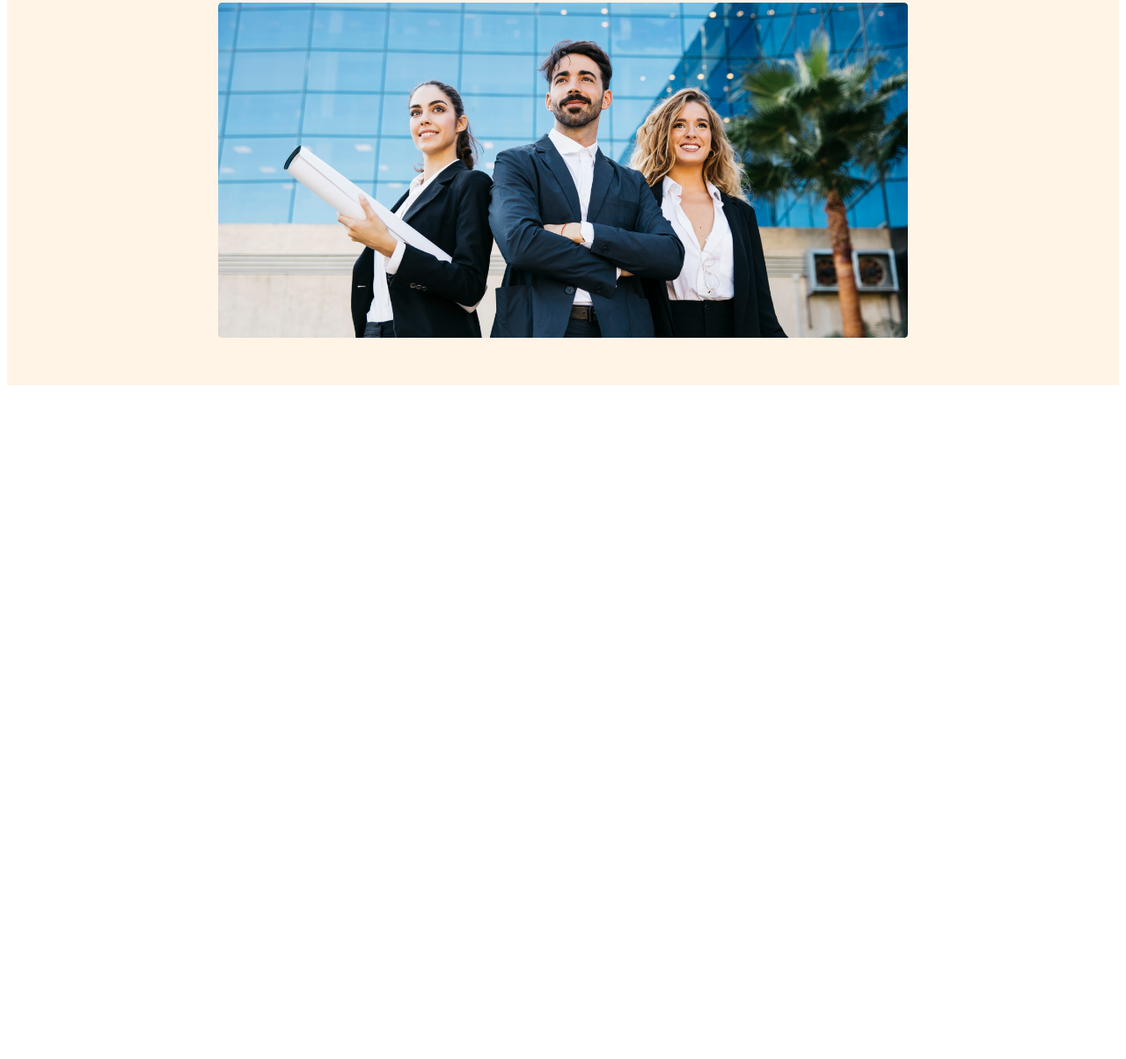
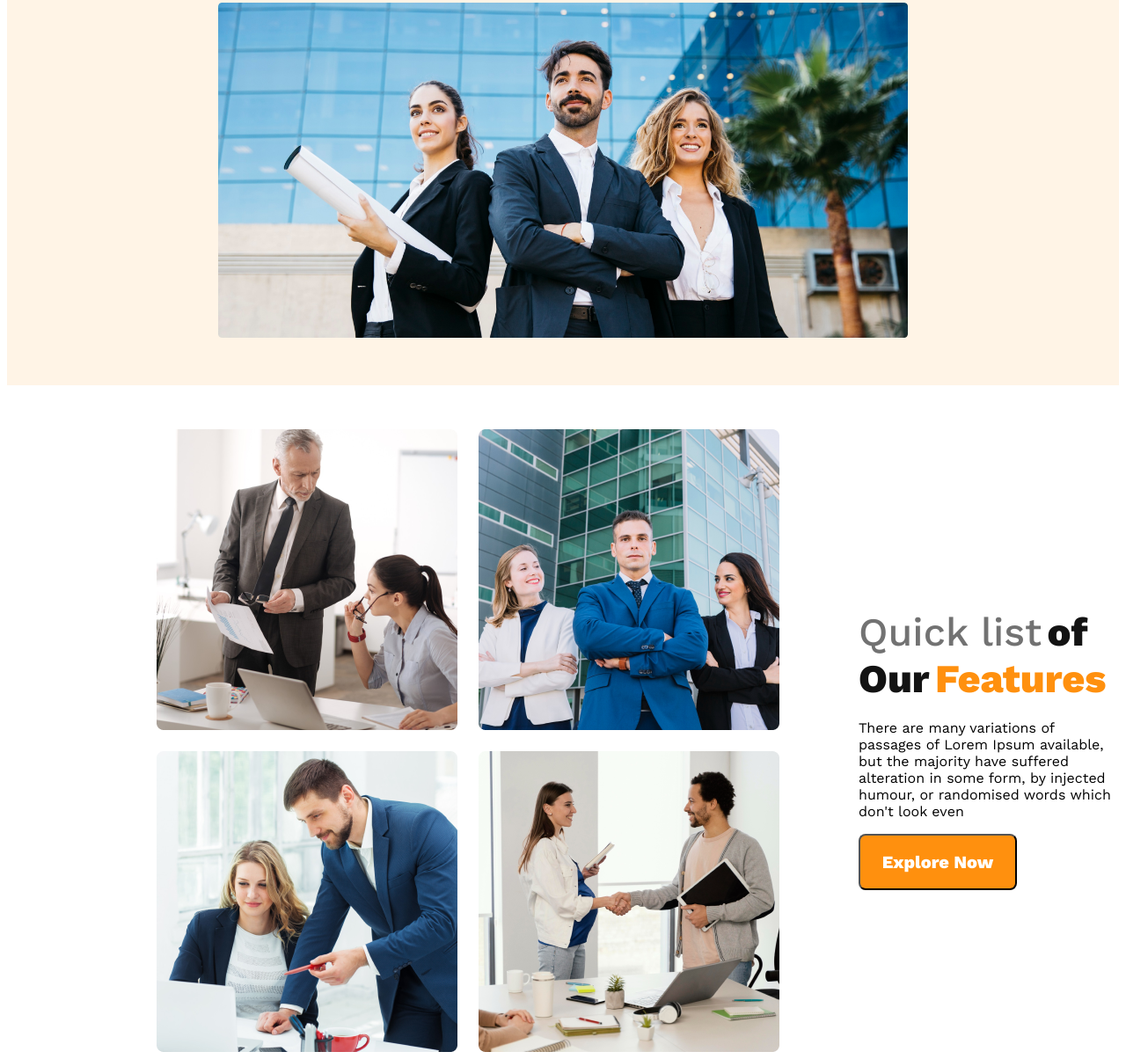
Before and after one commit to NadimSrabon/G3-Architect, a plain HTML site: page index.html in a window 1280 px wide. Shown: the part 588-1792 px from the top of the page at 88% size. Before the commit the page ends 1034 px from the top, so only its background shows below. Drawn offline with nearby package versions, Linux system fonts and the light colour scheme.

Commit message:
40 percent done

```diff
--- a/index.html
+++ b/index.html
@@ -34,6 +34,24 @@
 
     <main>
 
+        <section class="quad-triple">
+
+            <div class="team-img">
+                <img src="images/team1.png" alt="">
+                <img src="images/team2.png" alt="">
+                <img src="images/team3.png" alt="">
+                <img src="images/team4.png" alt="">
+
+            </div>
+
+            <div class="qd-details">
+                <h2><span class="Quick-list">Quick list</span> <span class="of-our">of Our</span> <span class="Features">Features</span></h2>
+                <p class="pd-para">There are many variations of passages of Lorem Ipsum available, but the majority have suffered alteration in some form, by injected humour, or randomised words which don't look even</p>
+                <button class="btn-primary">Explore Now</button>
+            </div>
+
+        </section>
+
     </main>
 
     <footer>
--- a/styles/style.css
+++ b/styles/style.css
@@ -90,33 +90,88 @@ nav ul li a {
 
 }
 
-.banner-pic{
+.banner-pic {
     margin-top: 20px;
     width: 100%;
 }
 
-@media screen and (max-width:576px){
-    header{
+@media screen and (max-width:576px) {
+    header {
         padding: 20px;
     }
-    nav{
+
+    nav {
         flex-direction: column;
 
     }
-    nav > ul{
+
+    nav>ul {
         flex-direction: column;
     }
 }
 
-@media screen and (min-width:576px) and (max-width:960px){
-    header{
+@media screen and (min-width:576px) and (max-width:960px) {
+    header {
         padding: 20px;
     }
-    nav{
+
+    nav {
         flex-direction: column;
 
     }
-    nav > ul{
+
+    nav>ul {
         flex-direction: column;
     }
 }
+
+/* -------End Of Header Part------------------ */
+main {
+    max-width: 1440px;
+    margin: 0 auto;
+}
+
+.quad-triple {
+    display: flex;
+    align-items: center;
+    margin-top: 50px;
+}
+
+.team-img {
+    display: grid;
+    grid-template-columns: repeat(2, 1fr);
+    gap: 24px;
+    margin-left: 170px;
+}
+
+.qd-details {
+    padding-left: 90px;
+    width: 468px;
+}
+
+.Quick-list {
+    color: var(--Dark-03, #727272);
+    font-family: Work Sans;
+    font-size: 45px;
+    font-style: normal;
+    font-weight: 500;
+    line-height: normal;
+}
+
+.of-our {
+    color: var(--Dark-01, #131313);
+    font-family: Work Sans;
+    font-size: 45px;
+    font-style: normal;
+    font-weight: 700;
+    line-height: normal;
+}
+
+.Features {
+    color: #FF900E;
+    font-family: Work Sans;
+    font-size: 45px;
+    font-style: normal;
+    font-weight: 700;
+    line-height: normal;
+}
```
